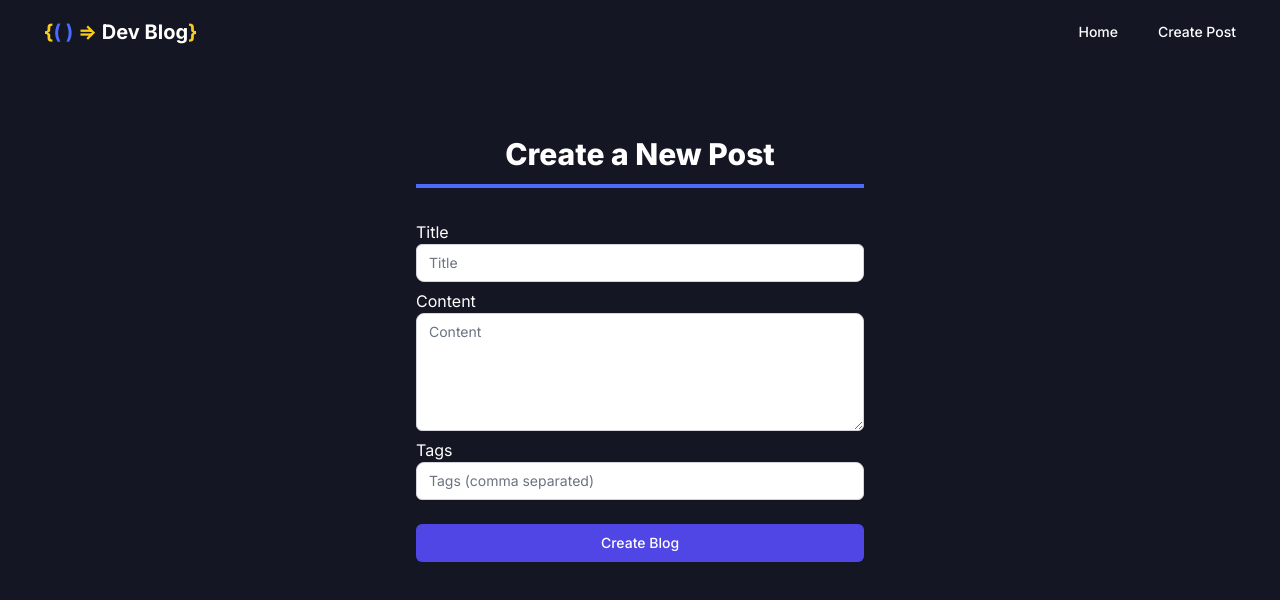
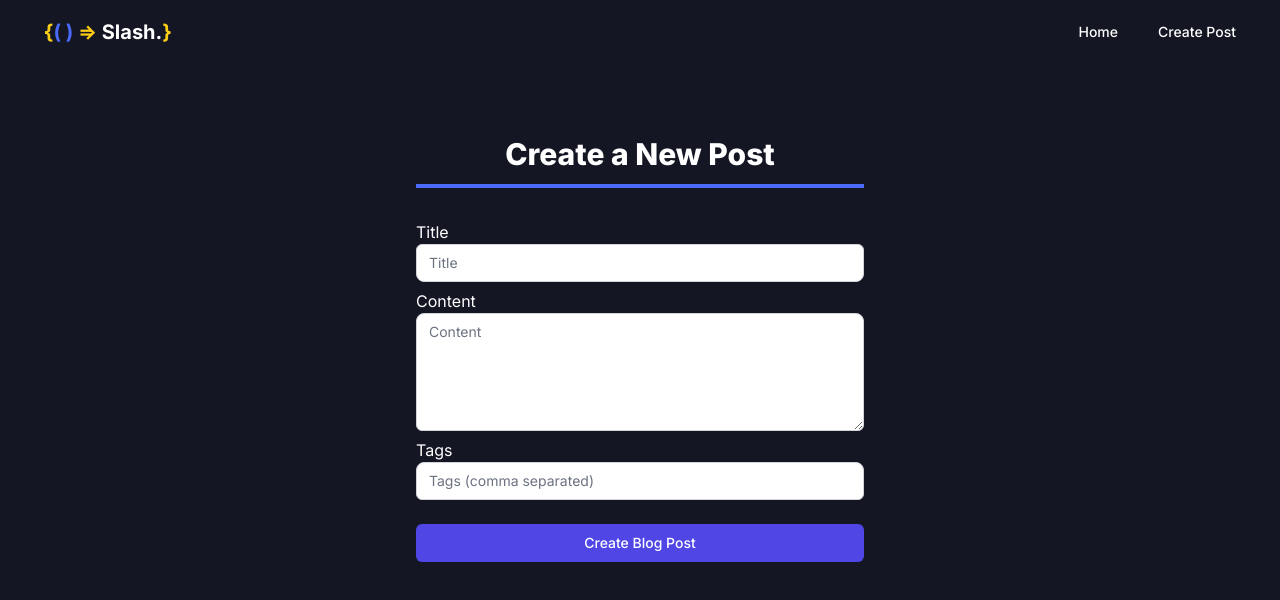
Before and after one commit to Husseinn-Essam/Slash-Frontend-Task, a Next.js app: page /createPost in a window 1280 px wide. Shown: the top 600 px of the page. Built offline with nearby package versions, Linux system fonts and the light colour scheme.

Commit message:
change from dev to slash

```diff
--- a/src/app/createPost/page.tsx
+++ b/src/app/createPost/page.tsx
@@ -149,7 +149,7 @@ const CreatePostPage: React.FC = () => {
               type="submit"
               className="group relative w-full flex justify-center py-2 px-4 border border-transparent text-sm font-medium rounded-md text-white bg-indigo-600 hover:bg-indigo-700 focus:outline-none focus:ring-2 focus:ring-offset-2 focus:ring-indigo-500"
             >
-              Create Blog
+              Create Blog Post
             </button>
           </div>
         </form>
--- a/src/app/layout.tsx
+++ b/src/app/layout.tsx
@@ -5,8 +5,8 @@ import Navbar from "@/components/Navbar";
 const inter = Inter({ subsets: ["latin"] });
 
 export const metadata: Metadata = {
-  title: "Dev Blog",
-  description: "A Blog Application built with NextJs",
+  title: "Slash Task",
+  description: "Slash Frontend tasl: Blog Application ",
 };
 
 export default function RootLayout({
--- a/src/components/Catalog.tsx
+++ b/src/components/Catalog.tsx
@@ -1,6 +1,7 @@
 import Card from "./Card";
 import { Post } from "../types/types";
 import CardLoadingSkeleton from "./CardLoadingSkeleton";
+
 
 const getData = async (): Promise<Post[]> => {
   const response = await fetch("https://dummyjson.com/posts");
@@ -25,6 +26,7 @@ const Catalog = async () => {
   }
   return (
     <div className="w-screen sm:w-auto md:w-auto px-4 py-8">
+
       <div className="grid grid-cols-1 sm:grid-cols-2 md:grid-cols-2 lg:grid-cols-3 xl:grid-cols-4 gap-4">
         {blogPosts.map((blogPost) => (
           <Card key={blogPost.id} blogPost={blogPost} />
--- a/src/components/Hero.tsx
+++ b/src/components/Hero.tsx
@@ -3,7 +3,7 @@ export default function Hero() {
     <div>
       <div className="flex flex-col items-center justify-center">
         <h1 className="text-5xl sm:text-4xl md:text-6xl lg:text-6xl text-center font-bold">
-          Welcome to <span className="text-dark-primary">Dev Blog</span>
+          Welcome to <span className="text-dark-primary">Slash Blog</span>
         </h1>
         <p className="text-lg md:text-base sm:text-sm text-center">
           A platform to share experiences and knowledge
--- a/src/components/Navbar.tsx
+++ b/src/components/Navbar.tsx
@@ -21,7 +21,7 @@ const Navbar = () => {
               <span className="text-yellow-400">{"{"}</span>
               <span className="text-dark-primary">( )</span>
               <span className="text-yellow-400">{" =>"}</span>
-              <span className="text-white"> Dev Blog</span>
+              <span className="text-white"> Slash.</span>
               <span className="text-yellow-400">{"}"}</span>
             </Link>
           </div>
```
